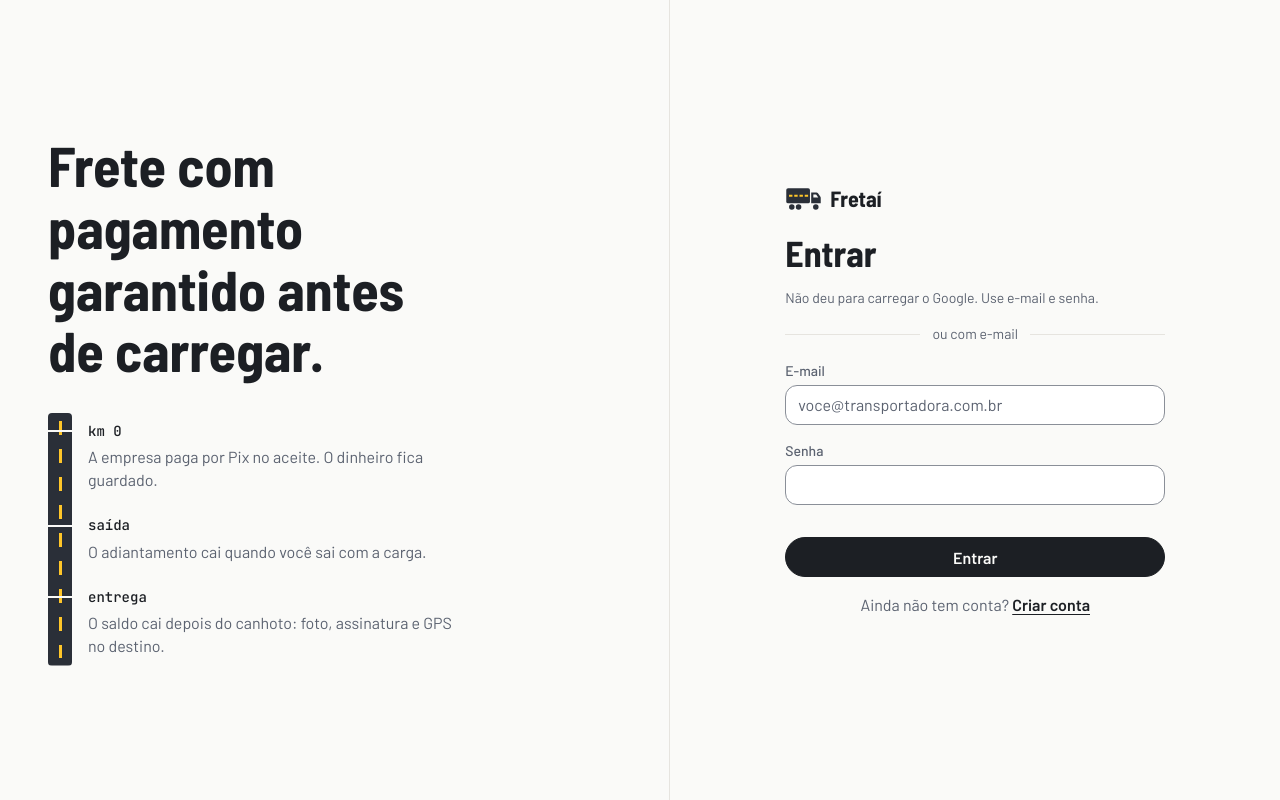
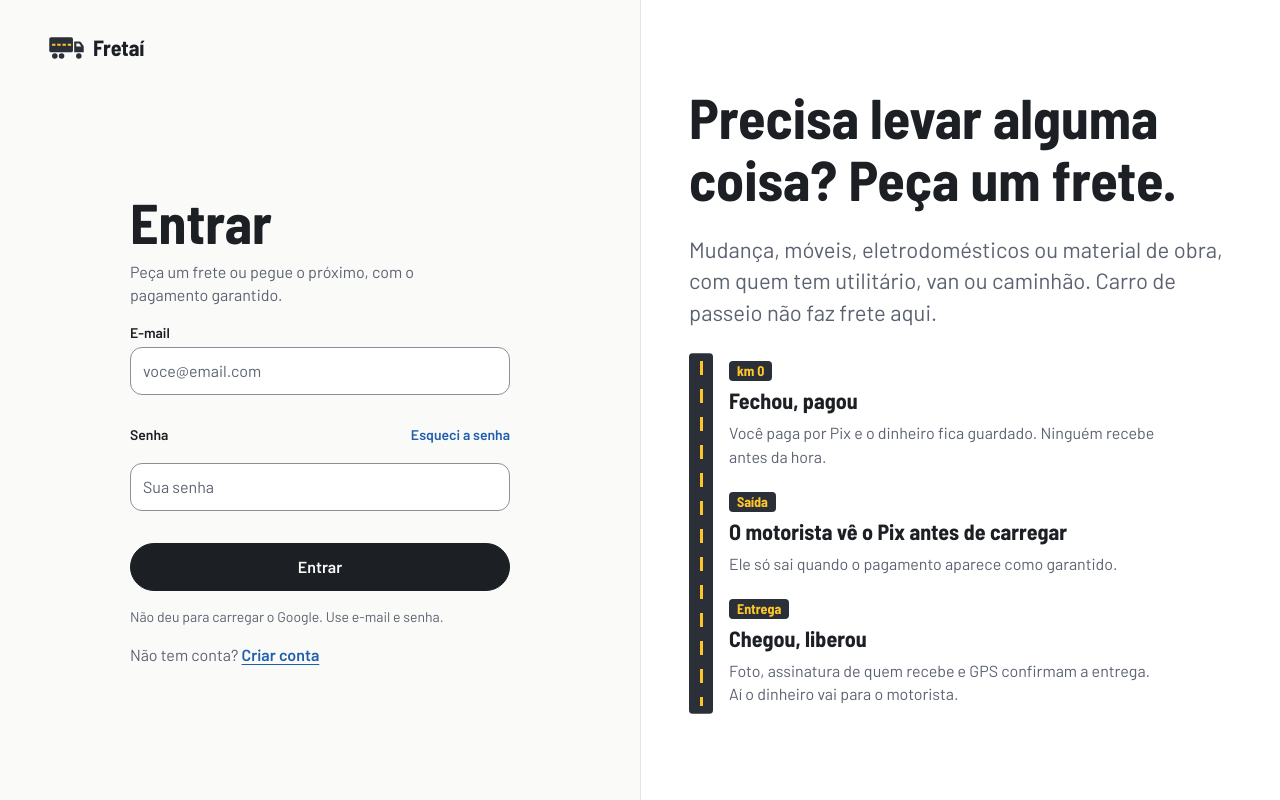
Before and after one commit to celoramos/Fretai, a React (Vite) app in the folder frontend/: page /entrar in a window 1280 px wide. Built offline with nearby package versions, Linux system fonts and the light colour scheme; no server answers.

Commit message:
feat(entrar): tela do canvas e senha nova por link

```diff
--- a/frontend/src/App.tsx
+++ b/frontend/src/App.tsx
@@ -18,6 +18,7 @@ import { RegistrarEntrega } from './pages/motorista/RegistrarEntrega'
 import { Calculadora } from './pages/motorista/Calculadora'
 import { Perfil } from './pages/motorista/Perfil'
 import { NaoEncontrada } from './pages/NaoEncontrada'
+import { NovaSenha } from './pages/NovaSenha'
 import { useSessao } from './sessao'
 
 /* A página pública carrega à parte: o GSAP e o CSS dela não entram no app logado. */
@@ -50,6 +51,7 @@ export function App() {
       <Route path="/" element={tokens ? <Navigate to={INICIO[tokens.papel]} replace /> : <Suspense fallback={null}><Inicio /></Suspense>} />
       <Route path="/entrar" element={<Entrar />} />
       <Route path="/cadastro" element={<Cadastro />} />
+      <Route path="/nova-senha" element={<NovaSenha />} />
       <Route path="/privacidade" element={<Suspense fallback={null}><Privacidade /></Suspense>} />
       <Route path="/termos" element={<Suspense fallback={null}><Termos /></Suspense>} />
       <Route path="/contestar" element={<Suspense fallback={null}><Contestar /></Suspense>} />
--- a/frontend/src/api/demo.ts
+++ b/frontend/src/api/demo.ts
@@ -310,8 +310,15 @@ const paraQuem = (f: Frete, token: string) => (token === 'demo-motorista' && f.m
 /** Na demonstração o Pix confirma sozinho na terceira consulta, como se o banco tivesse respondido. */
 const consultasPix: Record<string, number> = {}
 
-/** Esqueci a senha: o link da demonstração usa o token "demo" e troca a senha da última conta que pediu. */
-let emailDoLink: string | null = null
+/**
+ * Esqueci a senha: o link da demonstração usa o token "demo" e troca a senha da última conta que pediu.
+ * O e-mail fica no localStorage porque o link abre a página de novo, como o link de um e-mail abriria.
+ */
+const CHAVE_LINK = 'fretai.demo.emailDoLink'
+const emailDoLink = {
+  ler: () => localStorage.getItem(CHAVE_LINK),
+  gravar: (email: string) => localStorage.setItem(CHAVE_LINK, email),
+}
 
 /** Código que o recebedor recebe por mensagem. Na demonstração ele é fixo, e a página pública diz qual é. */
 const CODIGO_CONTESTACAO_DEMO = 'ENTREGA8'
@@ -675,14 +682,15 @@ export async function responderDemo(metodo: string, caminho: string, corpo: unkn
   if (metodo === 'POST' && p === '/api/auth/senha/link') {
     const email = String(b.email ?? '').trim().toLowerCase()
     if (!/^[^@\s]+@[^@\s]+\.[^@\s]+$/.test(email)) return invalido({ email: 'Digite o e-mail da sua conta para receber o link.' })
-    if (contas[email]) emailDoLink = email
+    if (contas[email]) emailDoLink.gravar(email)
     return new Response(null, { status: 204 })
   }
   if (metodo === 'POST' && p === '/api/auth/senha/nova') {
     const senha = String(b.senha ?? '')
     if (senha.length < 8 || senha.length > 72) return invalido({ senha: 'A senha deve ter entre 8 e 72 caracteres.' })
     if (b.token !== 'demo') return problema(422, 'Regra de negócio', 'Este link não vale mais. Peça outro na tela de entrar.')
-    if (emailDoLink) guardarConta(emailDoLink, { ...contas[emailDoLink], senha })
+    const doLink = emailDoLink.ler()
+    if (doLink && contas[doLink]) guardarConta(doLink, { ...contas[doLink], senha })
     return new Response(null, { status: 204 })
   }
   if (p === '/api/auth/logout') return new Response(null, { status: 204 })
--- a/frontend/src/pages/Entrar.tsx
+++ b/frontend/src/pages/Entrar.tsx
@@ -1,8 +1,8 @@
 import { motion, useReducedMotion, type Variants } from 'motion/react'
 import { CURVA, DUR_ROTA, item } from '../movimento'
 import { useRef, useState, type FormEvent } from 'react'
-import { Link, Navigate, useNavigate } from 'react-router-dom'
-import { comoProblema, MODO_DEMO } from '../api/cliente'
+import { Link, Navigate, useLocation, useNavigate } from 'react-router-dom'
+import { api, comoProblema, MODO_DEMO } from '../api/cliente'
 import { INICIO } from '../inicio'
 import type { Problema } from '../api/tipos'
 import { useTitulo } from '../useTitulo'
@@ -10,23 +10,36 @@ import { Aviso } from '../components/ui'
 import { BotaoGoogle } from '../components/BotaoGoogle'
 import { GOOGLE_DISPONIVEL } from '../google'
 import { Marca } from '../components/Marca'
+import { useComputador } from '../largura'
 import { useSessao } from '../sessao'
 
-/* A pista do login desce no tempo da rota, e cada etapa aparece quando a pista chega nela. */
+/* A pista desce no tempo da rota, e cada etapa aparece quando a pista chega nela. */
 const passos: Variants = {
   oculta: { '--trajeto': '100%' },
   visivel: { '--trajeto': '0%', transition: { duration: DUR_ROTA, ease: CURVA, delayChildren: DUR_ROTA / 4, staggerChildren: DUR_ROTA / 4 } },
 }
 
+/** Os três marcos do canvas: no celular o texto curto do cartão, no computador o do painel. */
+const MARCOS = [
+  { km: 'km 0', titulo: 'Fechou, pagou', curto: 'O Pix fica guardado. Ninguém recebe antes da hora.', longo: 'Você paga por Pix e o dinheiro fica guardado. Ninguém recebe antes da hora.' },
+  { km: 'Saída', titulo: 'O motorista vê o Pix antes de carregar', curto: null, longo: 'Ele só sai quando o pagamento aparece como garantido.' },
+  { km: 'Entrega', titulo: 'Chegou, liberou', curto: 'Foto, assinatura e GPS confirmam, e o dinheiro vai para o motorista.', longo: 'Foto, assinatura de quem recebe e GPS confirmam a entrega. Aí o dinheiro vai para o motorista.' },
+]
+
+const EMAIL = /^[^@\s]+@[^@\s]+\.[^@\s]+$/
+
 export function Entrar() {
   const reduzido = useReducedMotion()
+  const computador = useComputador()
   useTitulo('Entrar')
   const { tokens, entrar, entrarComGoogle } = useSessao()
   const navegar = useNavigate()
+  const { state } = useLocation() as { state: { aviso?: string } | null }
   const [email, setEmail] = useState('')
   const [senha, setSenha] = useState('')
   const [enviando, setEnviando] = useState(false)
   const [problema, setProblema] = useState<Problema | null>(null)
+  const [link, setLink] = useState<'parado' | 'pedindo' | 'enviado'>('parado')
   const campoEmail = useRef<HTMLInputElement>(null)
   const campoSenha = useRef<HTMLInputElement>(null)
 
@@ -47,6 +60,25 @@ export function Entrar() {
       else campoSenha.current?.focus()
     } finally {
       setEnviando(false)
+    }
+  }
+
+  /* Esqueci a senha: o link vai para o e-mail digitado. A resposta é a mesma exista a conta ou não. */
+  async function pedirLink() {
+    setProblema(null)
+    const digitado = email.trim()
+    if (!EMAIL.test(digitado)) {
+      setProblema({ title: 'Dados inválidos', detail: '', status: 400, erros: { email: 'Digite o e-mail da sua conta para receber o link.' } })
+      campoEmail.current?.focus()
+      return
+    }
+    setLink('pedindo')
+    try {
+      await api('POST', '/api/auth/senha/link', { email: digitado })
+      setLink('enviado')
+    } catch (erro) {
+      setLink('parado')
+      setProblema(comoProblema(erro))
     }
   }
 
@@ -74,46 +106,44 @@ export function Entrar() {
 
   return (
     <main className="entrar">
-      <section className="entrar__painel" aria-labelledby="entrar-titulo">
-        <p id="entrar-titulo" className="entrar__titulo">Frete com pagamento garantido antes de carregar.</p>
-        {/* --trajeto: quanto da pista ainda está coberto. O Motion leva de 100% a 0%, de cima para baixo. */}
-        <motion.ol className="entrar__passos" variants={passos} initial={reduzido ? false : 'oculta'} animate="visivel">
-          <motion.li variants={item}><span className="entrar__km">km 0</span>A empresa paga por Pix no aceite. O dinheiro fica guardado.</motion.li>
-          <motion.li variants={item}><span className="entrar__km">saída</span>O adiantamento cai quando você sai com a carga.</motion.li>
-          <motion.li variants={item}><span className="entrar__km">entrega</span>O saldo cai depois do canhoto: foto, assinatura e GPS no destino.</motion.li>
-        </motion.ol>
-      </section>
-
       <section className="entrar__form-area">
+        <div className="entrar__coluna">
+          <Link to="/" className="entrar__marca" aria-label="Fretaí, página inicial"><Marca /></Link>
           <form className="formulario" onSubmit={enviar} noValidate aria-describedby={problema && !erroEmail && !erroSenha ? 'erro-login' : undefined}>
-          <Link to="/" className="entrar__marca" aria-label="Fretaí, página inicial"><Marca /></Link>
-          <h1 className="formulario__titulo">Entrar</h1>
-          {GOOGLE_DISPONIVEL && (
-            <>
-              <BotaoGoogle texto="signin_with" aoReceber={comGoogle} />
-              <p className="formulario__ou"><span>ou com e-mail</span></p>
-            </>
-          )}
+            <div className="entrar__cabeca">
+              <h1 className="entrar__h1">Entrar</h1>
+              <p className="entrar__sub">Peça um frete ou pegue o próximo, com o pagamento garantido.</p>
+            </div>
+            {state?.aviso && <Aviso tom="garantido" titulo={state.aviso} />}
 
             <div className="campo">
               <label htmlFor="email" className="campo__rotulo">E-mail</label>
               <input
                 ref={campoEmail} id="email" name="email" type="email" autoComplete="username" spellCheck={false}
-              placeholder="voce@transportadora.com.br" value={email} onChange={(e) => setEmail(e.target.value)}
+                placeholder="voce@email.com" value={email} onChange={(e) => { setEmail(e.target.value); setLink('parado') }}
                 aria-invalid={erroEmail ? true : undefined} aria-describedby={erroEmail ? 'email-erro' : undefined} className="campo__entrada"
               />
               {erroEmail && <p id="email-erro" className="campo__erro">{erroEmail}</p>}
             </div>
 
             <div className="campo">
+              <div className="entrar__rotulo-senha">
                 <label htmlFor="senha" className="campo__rotulo">Senha</label>
+                <button type="button" className="link-acao" onClick={pedirLink} disabled={link === 'pedindo'}>
+                  {link === 'pedindo' ? 'Enviando…' : 'Esqueci a senha'}
+                </button>
+              </div>
               <input
-              ref={campoSenha} id="senha" name="senha" type="password" autoComplete="current-password"
+                ref={campoSenha} id="senha" name="senha" type="password" autoComplete="current-password" placeholder="Sua senha"
                 value={senha} onChange={(e) => setSenha(e.target.value)}
                 aria-invalid={erroSenha ? true : undefined} aria-describedby={erroSenha ? 'senha-erro' : undefined} className="campo__entrada"
               />
               {erroSenha && <p id="senha-erro" className="campo__erro">{erroSenha}</p>}
             </div>
+
+            <p className="entrar__link-enviado" role="status">
+              {link === 'enviado' && 'Se esse e-mail tiver conta, enviamos um link para criar uma senha nova.'}
+            </p>
 
             <div aria-live="polite" id="erro-login">
               {problema && !erroEmail && !erroSenha && (
@@ -124,8 +154,9 @@ export function Entrar() {
             <button type="submit" className="botao botao--primario botao--largo" disabled={enviando}>
               {enviando ? 'Entrando…' : 'Entrar'}
             </button>
+            {GOOGLE_DISPONIVEL && <BotaoGoogle texto="signin_with" aoReceber={comGoogle} />}
 
-          <p className="formulario__troca">Ainda não tem conta? <Link to="/cadastro">Criar conta</Link></p>
+            <p className="formulario__troca">Não tem conta? <Link to="/cadastro">Criar conta</Link></p>
 
             {MODO_DEMO && (
               <div className="entrar__demo">
@@ -147,6 +178,33 @@ export function Entrar() {
               </div>
             )}
           </form>
+        </div>
+      </section>
+
+      <section className="entrar__painel" aria-labelledby="entrar-painel">
+        {computador ? (
+          <>
+            <h2 id="entrar-painel" className="entrar__chamada">Precisa levar alguma coisa? Peça um frete.</h2>
+            <p className="entrar__chamada-texto">
+              Mudança, móveis, eletrodomésticos ou material de obra, com quem tem utilitário, van ou caminhão. Carro de passeio não faz frete aqui.
+            </p>
+          </>
+        ) : (
+          <h2 id="entrar-painel" className="entrar__anda">Como o dinheiro anda</h2>
+        )}
+        {/* --trajeto: quanto da pista ainda está coberto. O Motion leva de 100% a 0%, de cima para baixo. */}
+        <motion.ol className="entrar__passos" variants={passos} initial={reduzido ? false : 'oculta'} animate="visivel">
+          {MARCOS.map((m) => {
+            const texto = computador ? m.longo : m.curto
+            return (
+              <motion.li key={m.km} variants={item}>
+                <span className="entrar__km">{m.km}</span>
+                <strong className="entrar__marco">{m.titulo}</strong>
+                {texto && <span>{texto}</span>}
+              </motion.li>
+            )
+          })}
+        </motion.ol>
       </section>
     </main>
   )
--- /dev/null
+++ b/frontend/src/pages/NovaSenha.tsx
@@ -0,0 +1,89 @@
+import { useRef, useState, type FormEvent } from 'react'
+import { Link, useNavigate, useSearchParams } from 'react-router-dom'
+import { api, comoProblema } from '../api/cliente'
+import type { Problema } from '../api/tipos'
+import { Marca } from '../components/Marca'
+import { Aviso } from '../components/ui'
+import { useTitulo } from '../useTitulo'
+
+const LINK_INVALIDO = 'Este link não vale mais. Peça outro na tela de entrar.'
+
+/**
+ * Senha nova, pelo link de "Esqueci a senha" (não está no canvas; segue a tela Entrar). O token vem na
+ * URL e vale uma vez, por uma hora. Deu certo, a pessoa volta para entrar com a senha nova.
+ */
+export function NovaSenha() {
+  useTitulo('Senha nova')
+  const [params] = useSearchParams()
+  const token = params.get('token')
+  const navegar = useNavigate()
+  const [senha, setSenha] = useState('')
+  const [enviando, setEnviando] = useState(false)
+  const [problema, setProblema] = useState<Problema | null>(token ? null : { title: 'Link incompleto', detail: LINK_INVALIDO, status: 422 })
+  const campo = useRef<HTMLInputElement>(null)
+
+  async function salvar(e: FormEvent) {
+    e.preventDefault()
+    if (!token) return
+    setProblema(null)
+    if (senha.length < 8 || senha.length > 72) {
+      setProblema({ title: 'Dados inválidos', detail: '', status: 400, erros: { senha: 'A senha deve ter entre 8 e 72 caracteres.' } })
+      campo.current?.focus()
+      return
+    }
+    setEnviando(true)
+    try {
+      await api('POST', '/api/auth/senha/nova', { token, senha })
+      navegar('/entrar', { replace: true, state: { aviso: 'Senha nova salva. Entre com ela.' } })
+    } catch (erro) {
+      const p = comoProblema(erro)
+      setProblema(p)
+      if (p.erros?.senha) campo.current?.focus()
+    } finally {
+      setEnviando(false)
+    }
+  }
+
+  const erroSenha = problema?.erros?.senha
+  const linkMorto = problema != null && !erroSenha && (problema.status === 422 || !token)
+
+  return (
+    <main className="entrar entrar--so-form">
+      <div className="entrar__coluna">
+        <Link to="/" className="entrar__marca" aria-label="Fretaí, página inicial"><Marca /></Link>
+        <form className="formulario" onSubmit={salvar} noValidate>
+          <div className="entrar__cabeca">
+            <h1 className="entrar__h1">Senha nova</h1>
+            <p className="entrar__sub">Crie a senha que você vai usar para entrar.</p>
+          </div>
+
+          {linkMorto ? (
+            <Aviso tom="perigo" titulo="Este link não vale mais." acao={<Link to="/entrar" className="botao botao--secundario">Pedir outro link</Link>}>
+              Os links valem uma hora e uma vez só. Na tela de entrar, digite o seu e-mail e toque em Esqueci a senha.
+            </Aviso>
+          ) : (
+            <>
+              <div className="campo">
+                <label htmlFor="senha-nova" className="campo__rotulo">Senha nova</label>
+                <input
+                  ref={campo} id="senha-nova" type="password" autoComplete="new-password" value={senha}
+                  onChange={(e) => setSenha(e.target.value)} className="campo__entrada"
+                  aria-invalid={erroSenha ? true : undefined} aria-describedby={erroSenha ? 'senha-nova-erro' : 'senha-nova-ajuda'}
+                />
+                {erroSenha
+                  ? <p id="senha-nova-erro" className="campo__erro">{erroSenha}</p>
+                  : <p id="senha-nova-ajuda" className="campo__ajuda">De 8 a 72 caracteres.</p>}
+              </div>
+              <div aria-live="polite">
+                {problema && !erroSenha && <Aviso tom="perigo" titulo={problema.title}>{problema.detail}</Aviso>}
+              </div>
+              <button type="submit" className="botao botao--primario botao--largo" disabled={enviando}>
+                {enviando ? 'Salvando…' : 'Salvar senha nova'}
+              </button>
+            </>
+          )}
+        </form>
+      </div>
+    </main>
+  )
+}
--- a/frontend/src/styles/componentes.css
+++ b/frontend/src/styles/componentes.css
@@ -49,6 +49,8 @@
 /* align-content: start: lado a lado com um campo que tem ajuda embaixo, o controle não desce para o meio da linha. */
 .campo { display: grid; gap: var(--esp-1); align-content: start; }
 .campo__rotulo { font-size: var(--tam-detalhe); font-weight: var(--peso-medio); color: var(--cor-texto-secundario); }
+/* Nas telas do canvas (entrar, cadastro, cliente e motorista) o rótulo é tinta e forte; a empresa fica como está. */
+:is(.entrar, .cadastro, .app-cliente, .app-motorista) .campo__rotulo { color: var(--cor-texto); font-weight: var(--peso-forte); }
 .campo__entrada {
   width: 100%;
   min-height: var(--alvo);
@@ -624,5 +626,6 @@
 @media (min-width: 900px) {
   .cabecalho-pagina { margin-bottom: var(--esp-6); }
   .cabecalho-pagina__marca { display: none; }
-  .cabecalho-pagina__titulo { font-size: var(--tam-display); }
+  /* O canvas usa 40px no computador; o degrau mais perto da escala é o título (36 a partir de 1024px). */
+  .cabecalho-pagina__titulo { font-size: var(--tam-titulo); }
 }
--- a/frontend/src/styles/telas.css
+++ b/frontend/src/styles/telas.css
@@ -215,23 +215,32 @@
 }
 .assinatura__limpar { justify-self: end; }
 
-/* ---------- entrar ---------- */
-.entrar { min-height: 100dvh; display: grid; }
-.entrar__painel {
-  display: grid;
-  align-content: end;
-  gap: var(--esp-8);
-  padding: var(--esp-8) var(--esp-6);
-}
-/* Slogan com corpo de título, mas o h1 da tela é "Entrar", o mesmo nome da aba. */
-.entrar__titulo { font-family: var(--fonte-placa); font-weight: var(--peso-placa); font-size: var(--tam-display); line-height: var(--altura-titulo); text-wrap: balance; max-width: 14ch; }
-/* O caminho do dinheiro desenhado como a própria pista: asfalto vertical com o tracejado, e cada
-   etapa é uma faixa de parada atravessando a pista. É a assinatura explicando o produto. */
+/* ---------- entrar ----------
+   Como no canvas: o formulário sobre o fundo e, no computador, o painel branco à direita com o caminho
+   do dinheiro desenhado como a pista. No celular o painel vira o cartão "Como o dinheiro anda". */
+.entrar { --alvo: var(--alvo-motorista); min-height: 100dvh; display: grid; align-content: start; gap: var(--esp-6); padding: var(--esp-4) var(--esp-4) var(--esp-8); }
+.entrar__form-area, .entrar__coluna { display: grid; gap: var(--esp-6); }
+.entrar__marca { justify-self: start; color: var(--cor-texto); text-decoration: none; }
+.entrar__cabeca { display: grid; gap: var(--esp-2); }
+.entrar__h1 { font-size: var(--tam-display); }
+.entrar__sub { color: var(--cor-texto-secundario); text-wrap: pretty; }
+.entrar__rotulo-senha { display: flex; align-items: center; justify-content: space-between; gap: var(--esp-3); }
+.entrar__link-enviado { color: var(--cor-texto-secundario); font-size: var(--tam-detalhe); }
+.entrar__link-enviado:empty { display: none; }
+/* Ação com cara de link (Esqueci a senha): o azul de informação, com o alvo de toque inteiro. */
+.link-acao { display: inline-flex; align-items: center; min-height: var(--alvo); padding: 0; border: 0; background: none; color: var(--cor-info); font: inherit; font-size: var(--tam-detalhe); font-weight: var(--peso-forte); cursor: pointer; }
+.link-acao:hover { color: var(--cor-texto); text-decoration: underline; }
+.link-acao:disabled { cursor: progress; opacity: var(--opac-desabilitado); }
+.entrar__painel { display: grid; gap: var(--esp-4); padding: var(--esp-4); background: var(--cor-superficie); border-radius: var(--raio-cartao); box-shadow: var(--sombra-cartao); }
+.entrar__anda { font-size: var(--tam-secao); }
+.entrar__chamada { font-size: var(--tam-display); text-wrap: balance; }
+.entrar__chamada-texto { max-width: 52ch; color: var(--cor-texto-secundario); font-size: var(--tam-bloco); text-wrap: pretty; }
+/* O caminho do dinheiro desenhado como a própria pista: asfalto vertical com o tracejado. */
 .entrar__passos {
   position: relative;
   display: grid;
   gap: var(--esp-6);
-  max-width: 46ch;
+  max-width: 52ch;
   padding: var(--esp-2) 0 var(--esp-2) calc(var(--esp-6) + var(--esp-4));
 }
 .entrar__passos::before {
@@ -250,25 +259,18 @@
   background-repeat: no-repeat;
 }
 .entrar__passos li { display: grid; gap: var(--esp-1); color: var(--cor-texto-secundario); }
-/* Faixa de parada: sem top/bottom, o absoluto fica na altura do próprio item. */
-.entrar__passos li::before {
-  content: "";
-  position: absolute;
-  left: 0;
-  width: var(--esp-6);
-  height: var(--borda-forte);
-  margin-top: calc(var(--tam-detalhe) * var(--altura-texto) / 2 - var(--borda));
-  background: var(--cor-fundo);
-}
-.entrar__km { font-family: var(--fonte-mono); font-size: var(--tam-detalhe); color: var(--cor-texto); }
-.entrar__form-area { display: grid; place-items: center; padding: var(--esp-8) var(--esp-6); }
+/* A placa do marco: o amarelo da pista sobre o asfalto, como o km da linha de rota (8.55 no claro). */
+.entrar__km { justify-self: start; padding: 0 var(--esp-2); border-radius: var(--raio-campo); background: var(--cor-asfalto); color: var(--cor-faixa); font-family: var(--fonte-placa); font-size: var(--tam-detalhe); font-weight: var(--peso-placa); }
+.entrar__marco { color: var(--cor-texto); font-family: var(--fonte-placa); font-size: var(--tam-bloco); font-weight: var(--peso-placa); }
 .formulario { width: 100%; max-width: var(--largura-formulario); display: grid; gap: var(--esp-4); }
 .formulario__titulo { font-size: var(--tam-titulo); }
-.entrar__marca { justify-self: start; color: var(--cor-texto); text-decoration: none; }
 .formulario__ou { display: flex; align-items: center; gap: var(--esp-3); color: var(--cor-texto-secundario); font-size: var(--tam-detalhe); }
 .formulario__ou::before, .formulario__ou::after { content: ""; flex: 1; height: var(--borda); background: var(--cor-linha); }
-.formulario__troca { color: var(--cor-texto-secundario); text-align: center; }
-.formulario__troca a { color: var(--cor-texto); font-weight: var(--peso-forte); }
+.formulario__troca { color: var(--cor-texto-secundario); }
+.formulario__troca a { color: var(--cor-info); font-weight: var(--peso-forte); }
+.formulario__troca a:hover { color: var(--cor-texto); }
+/* Senha nova: só a coluna do formulário, no meio. */
+.entrar--so-form { justify-items: center; }
 
 /* ---------- cadastro ---------- */
 /* Uma coluna no centro, como no login dos apps de corrida: um passo por vez (perfil, depois dados). */
@@ -312,8 +314,12 @@
 .entrar__demo-botoes { display: flex; flex-wrap: wrap; gap: var(--esp-2); }
 
 @media (min-width: 900px) {
-  .entrar { grid-template-columns: minmax(0, 1.1fr) minmax(0, 1fr); }
-  .entrar__painel { align-content: center; padding: var(--esp-12); border-right: var(--borda) solid var(--cor-linha); }
+  .entrar { grid-template-columns: minmax(0, 1fr) minmax(0, 1fr); align-content: stretch; gap: 0; padding: 0; }
+  .entrar__form-area { padding: var(--esp-8) var(--esp-12); }
+  .entrar__coluna { grid-template-rows: auto 1fr; }
+  .entrar__coluna .formulario { align-self: center; justify-self: center; }
+  .entrar__painel { align-content: center; gap: var(--esp-6); padding: var(--esp-12); border-left: var(--borda) solid var(--cor-linha); border-radius: 0; box-shadow: none; }
+  .entrar--so-form { grid-template-columns: minmax(0, 1fr); }
 }
 
 /* ---------- empresa ---------- */
```
Lines whose indentation alone changed are shown as unchanged.
